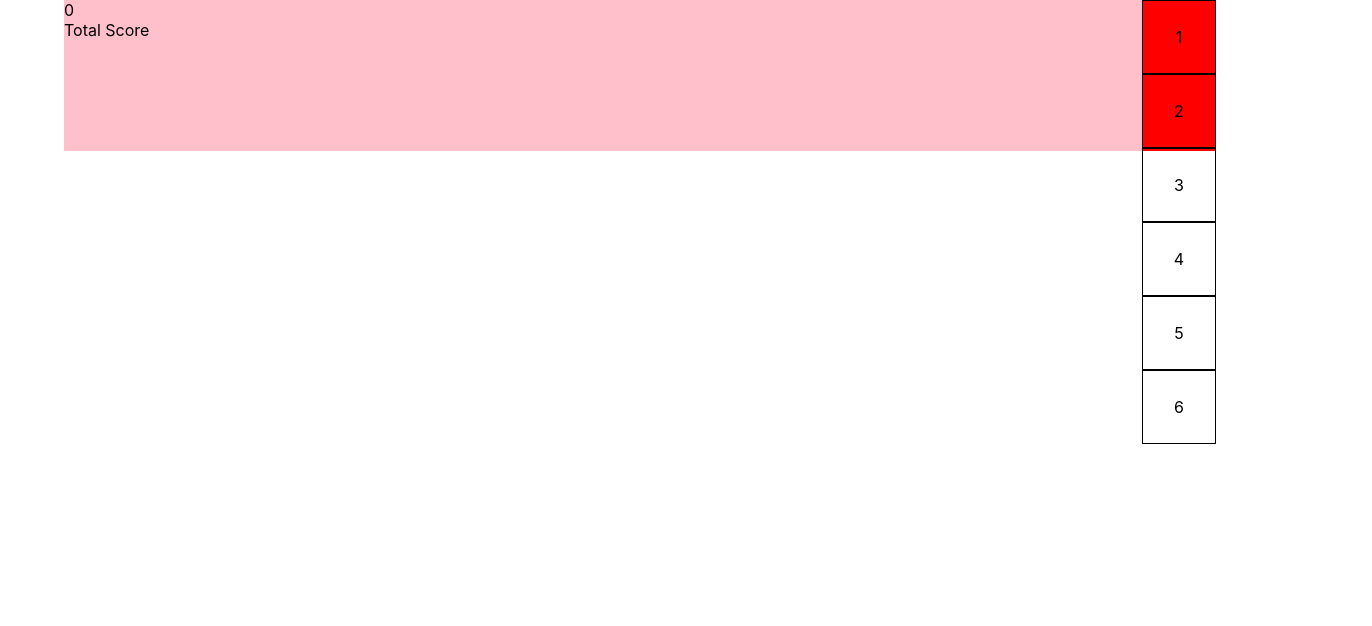
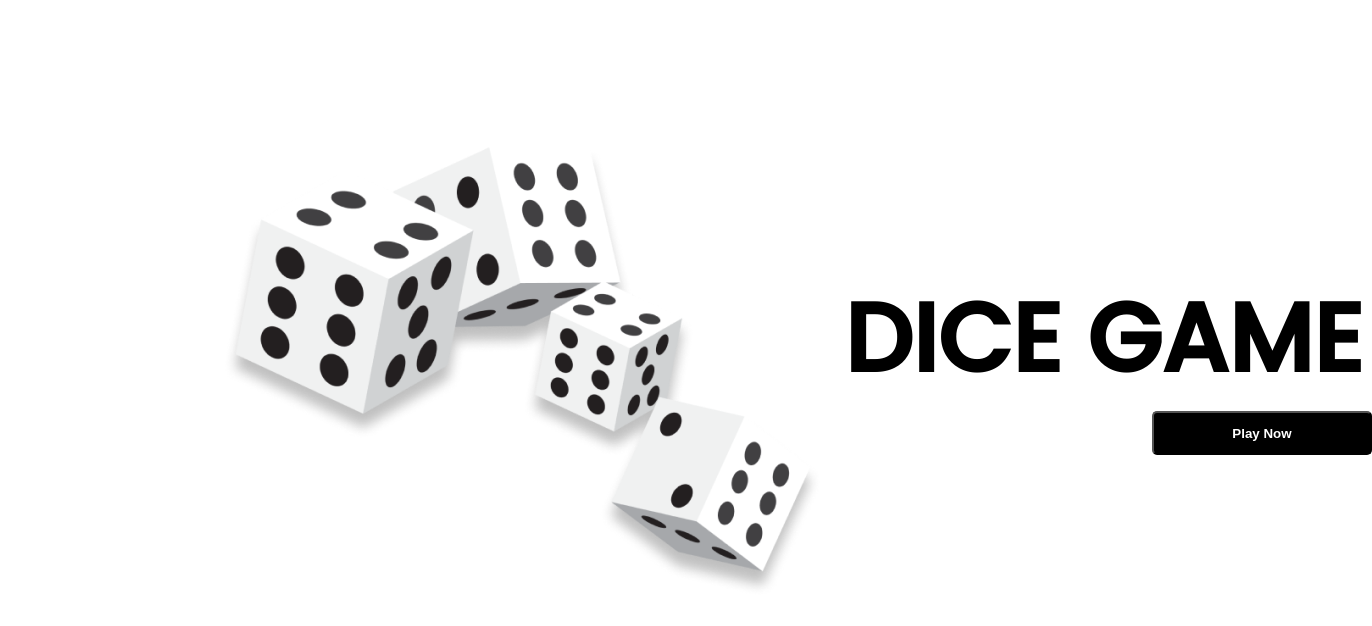
Before and after one commit to Aniket992/Dice-Game, a React (Create React App) app: page / in a window 1280 px wide. Shown: the top 626 px of the page, 1372 px wide, since content can reach past the window. Built offline with nearby package versions, Linux system fonts and the light colour scheme.

Commit message:
topsection

```diff
--- a/src/App.js
+++ b/src/App.js
@@ -12,12 +12,12 @@
 
   return (
     <div>
-      <Playpage/>
-      {/* {showPlaypage ? (
+      {/* <Playpage/> */}
+      {showPlaypage ? (
         <Playpage />
       ) : (
         <Home onPlayNowClick={handlePlayNowClick} />
-      )} */}
+      )}
     </div>
   );
 }
--- a/src/components/numbersquares.jsx
+++ b/src/components/numbersquares.jsx
@@ -5,7 +5,8 @@
   const numbers = [1, 2, 3, 4, 5, 6];
 
   return (
-    <div>
+    <>
+    <div className={Style.container}>
       {numbers.map((number, index) => (
         <div
           key={index}
@@ -15,7 +16,9 @@
         </div>
       ))}
     </div>
+    </>
   );
 };
 
+
 export default NumberSquares;
--- a/src/components/numbersquares.module.css
+++ b/src/components/numbersquares.module.css
@@ -1,10 +1,22 @@
-.squares{
+.container {
+  display: flex;
+}
+.squares {
   width: 72px;
   height: 72px;
-    border:1px solid black;
+  border: 1px solid black;
+  margin-right: 15px;
   text-align: center;
   display: flex;
-flex-direction: column;
   justify-content: center;
   align-items: center;
+  font-family: Poppins;
+  font-size: 24px;
+  font-weight: 700;
+  line-height: 36px;
+  cursor: pointer;
 }
+.squares:hover {
+  background-color: black;
+  color: white;
+}
--- a/src/components/playpage.jsx
+++ b/src/components/playpage.jsx
@@ -8,10 +8,13 @@
       <div className={Style.topsection}>
         <div className={Style.score}>
           <p>0</p>
-          <p id='Total Score'>Total Score</p>
+          <div className={Style.totalscore}>
+          <p>Total Score</p>
+          </div>
         </div>
         <div className={Style.numberSquaresContainer}>
           <NumberSquares /> {/* Render the NumberSquares component here */}
+         <p>Select Number</p>
         </div>
       </div>
     </div>
--- a/src/components/playpage.module.css
+++ b/src/components/playpage.module.css
@@ -1,19 +1,50 @@
-
-.topsection{
-    background-color: pink;
-    height: 151px;
-    width: 90%;
-    /* padding: 50px; */
-    margin:auto;
-    display: flex;
-    justify-content: space-between;
+@import url("https://fonts.googleapis.com/css2?family=Poppins:wght@200;300;500&display=swap");
+.topsection {
+  height: 151px;
+  width: 90%;
+  margin: 50px auto;
+  display: flex;
+  justify-content: space-between;
 }
-.score{
-
+.score {
+  height: 151px;
+  width: 155px;
+  display: flex;
+  flex-direction: column;
+  align-items: center;
 }
-.numberSquaresContainer{
-    display: flex;
-    flex-direction: column;
-
-    background-color: red;
+.score p {
+  margin-top: -20px;
+  font-family: Poppins;
+  font-size: 100px;
+  font-weight: 500;
+  letter-spacing: 0em;
+  align-items: center;
 }
+.totalscore {
+}
+.totalscore p {
+  font-family: Poppins;
+  font-size: 24px;
+  font-weight: 700;
+  line-height: 36px;
+  letter-spacing: 0em;
+  margin-top: -20px;
+}
+.numberSquaresContainer {
+  display: flex;
+  justify-content: center;
+  align-items: center;
+  flex-direction: column;
+  align-items: end;
+}
+.numberSquaresContainer p {
+  font-family: Poppins;
+  font-size: 24px;
+  font-weight: 700;
+  line-height: 36px;
+  letter-spacing: 0em;
+  text-align: left;
+  margin-right: 20px;
+  margin-top: 20px;
+}
```
Lines whose indentation alone changed are shown as unchanged.
